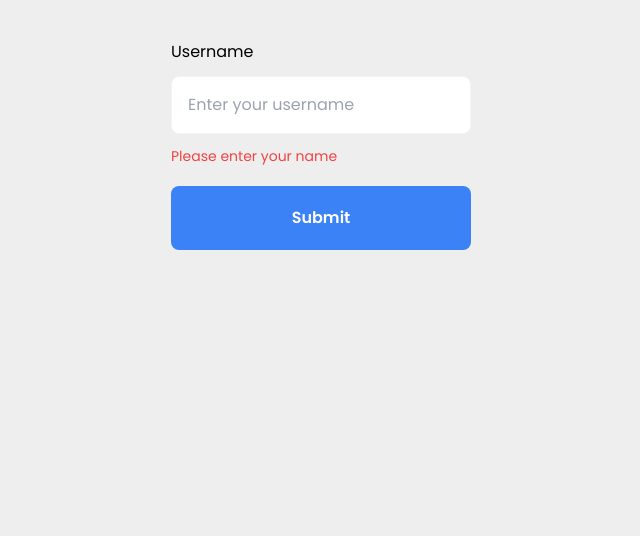
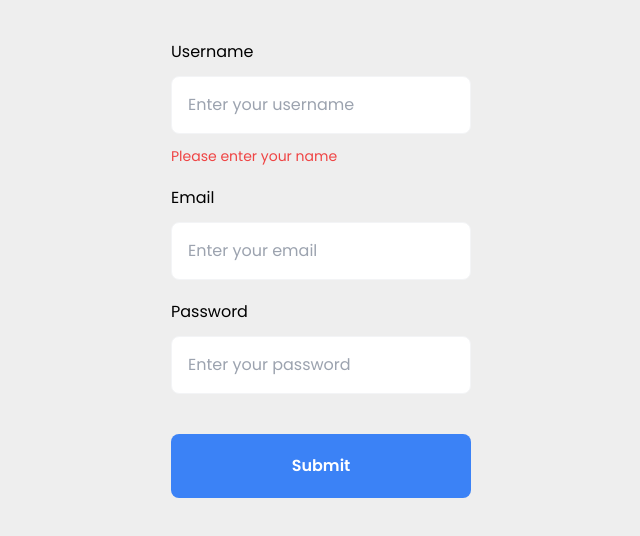
Before and after one commit to trwinddev/Register-Form, a React (Vite) app: page / in a window 1280 px wide. Shown: the top 536 px of the page, without its empty margins (319-959 px from the left). Built offline with nearby package versions, Linux system fonts and the light colour scheme.

Commit message:
custom input

```diff
--- a/src/components/form/RegisterHook.jsx
+++ b/src/components/form/RegisterHook.jsx
@@ -17,7 +17,7 @@ const RegisterHook = () => {
       className="max-w-[300px] mx-auto my-10"
       autoComplete="off"
     >
-      <div className="flex flex-col gap-3">
+      <div className="flex flex-col gap-3 mb-5">
         <label htmlFor="username" className="cursor-pointer">
           Username
         </label>
@@ -30,6 +30,30 @@ const RegisterHook = () => {
         ></InputHook>
         <p className="text-red-500 text-sm">Please enter your name</p>
       </div>
+      <div className="flex flex-col gap-3 mb-5">
+        <label htmlFor="email" className="cursor-pointer">
+          Email
+        </label>
+        <InputHook
+          type="email"
+          name="email"
+          placeholder="Enter your email"
+          id="email"
+          control={control}
+        ></InputHook>
+      </div>
+      <div className="flex flex-col gap-3 mb-5">
+        <label htmlFor="password" className="cursor-pointer">
+          Password
+        </label>
+        <InputHook
+          type="password"
+          name="password"
+          placeholder="Enter your password"
+          id="password"
+          control={control}
+        ></InputHook>
+      </div>
       <button className="w-full bg-blue-500 rounded-lg p-5 mt-5 font-semibold text-white">
         Submit
       </button>
```
